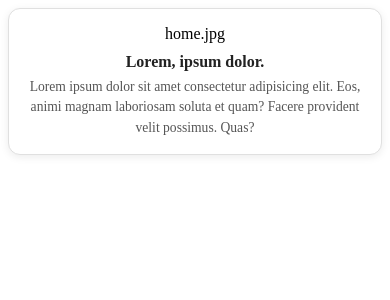
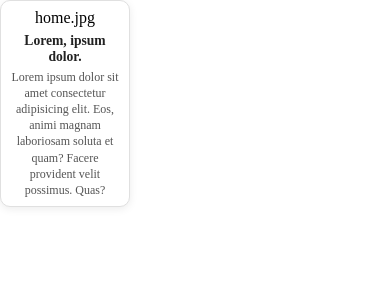
Before and after one commit to Canisam/theStoneHeritage, a React (Vite) app: page /Features in a window 390 px wide. Shown: the top 300 px of the page. Built offline with nearby package versions, Linux system fonts and the light colour scheme.

Commit message:
Feature card changes

```diff
--- a/src/component/FeaturesCard.jsx
+++ b/src/component/FeaturesCard.jsx
@@ -3,6 +3,7 @@ import { styled } from "@mui/material";
 
 const FeaturesCard = ({ logo, text, description }) => {
   return (
+    // <CardsWrapper>
     <CardContainer role="article" aria-label={text}>
       <Logo aria-hidden="true">{logo}</Logo>
       <Content>
@@ -10,6 +11,7 @@ const FeaturesCard = ({ logo, text, description }) => {
         <Description>{description}</Description>
       </Content>
     </CardContainer>
+    // </CardsWrapper>
   );
 };
 
@@ -38,14 +40,19 @@ const CardContainer = styled("div")`
     box-shadow: 0 8px 18px rgba(0, 0, 0, 0.12);
   }
 
+  /* Tablet: 2 per row */
   @media (max-width: 768px) {
     flex: 1 1 45%;
-    max-width: 100%;
+    max-width: 45%;
   }
 
+  /* Mobile: 3 per row */
   @media (max-width: 480px) {
-    flex: 1 1 100%;
-    max-width: 100%;
+    flex: 0 0 33.333%;
+    max-width: 33.333%;
+    padding: 0.5rem;
+    margin: 0;
+    border-radius: 10px;
   }
 `;
 
@@ -53,11 +60,16 @@ const Logo = styled("div")`
   display: flex;
   justify-content: center;
   align-items: center;
-  margin-bottom: clamp(0.6rem, 2vw, 0.75rem);
+  margin-bottom: 0.35rem;
 
   svg {
-    font-size: clamp(2.2rem, 6vw, 3.8rem);
+    font-size: 2rem;
     color: #384b42;
+  }
+  @media (max-width: 480px) {
+    svg {
+      font-size: 1.6rem;
+    }
   }
 `;
 
@@ -71,13 +83,29 @@ const Content = styled("div")`
 const Heading = styled("h3")`
   font-size: clamp(1rem, 2.5vw, 1.3rem);
   font-weight: 700;
-  margin-bottom: clamp(0.4rem, 1.5vw, 0.6rem);
+  margin-bottom: 0.4rem;
   color: #222;
+
+  @media (max-width: 480px) {
+    font-size: 0.85rem;
+    margin-bottom: 0.25rem;
+  }
 `;
+
 
 const Description = styled("p")`
   font-size: clamp(0.85rem, 2.2vw, 0.95rem);
   color: #555;
   line-height: 1.5;
   margin: 0;
+
+  @media (max-width: 480px) {
+    font-size: 0.75rem;
+    line-height: 1.35;
+  }
 `;
+
+const CardsWrapper = styled("div")`
+  display: flex;
+  flex-wrap: wrap;
+`;
--- a/src/component/Rooms.jsx
+++ b/src/component/Rooms.jsx
@@ -103,6 +103,7 @@ Thanks! 😊`;
 
           <Features>
             {amenities.map(({ logo, text, description }, i) => (
+
               <FeaturesCard
                 key={i}
                 logo={logo}
@@ -160,12 +161,18 @@ const ImageSlider = styled("div")`
 const Features = styled("div")`
   display: flex;
   flex-wrap: wrap;
-  gap: clamp(0.5rem, 1vw, 1rem);
+  justify-content: center;
+  gap: 0.75rem;
   margin-top: 1.5rem;
   margin-bottom: 12vh;
-  align-items: stretch;
-  justify-content: center;
+
+  /* Mobile: allow wrapping (IMPORTANT) */
+  @media (max-width: 480px) {
+    justify-content: flex-start;
+    gap: 0rem;
+  }
 `;
+
 
 const Description = styled("div")`
   display: flex;
```
